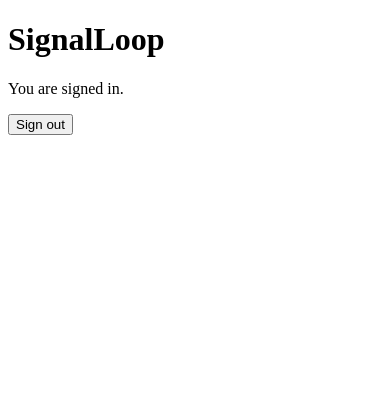
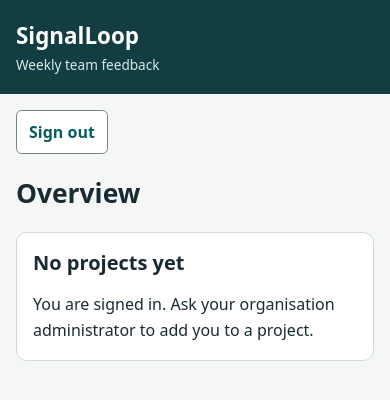
Before and after one commit to alanlima/signal-loop, a Django app: page /app/ in a window 390 px wide. Shown: the top 400 px of the page. Run offline with Django 5.2, Linux system fonts and the light colour scheme; the visitor is signed in with stand-in values (Sample User, id 1); parts of the project's set-up code (start-up, migrations or seed data) failed here and were passed over.

Commit message:
Build responsive scoped shell pending HTMX runtime approval for #11

```diff
--- /dev/null
+++ b/signal_loop/accounts/static/accounts/shell.css
@@ -0,0 +1,33 @@
+:root { color-scheme: light; font-family: system-ui, sans-serif; color: #192b32; background: #f4f7f6; }
+* { box-sizing: border-box; }
+body { margin: 0; overflow-wrap: anywhere; }
+a { color: #075c60; }
+.brand { padding: 1.25rem max(1rem, calc((100% - 64rem) / 2)); background: #123e43; color: white; font-size: 1.4rem; font-weight: 750; }
+.brand span { display: block; font-size: .85rem; font-weight: 400; margin-top: .25rem; color: #d7e9e6; }
+#application-shell, main.login { max-width: 64rem; margin: auto; padding: 1rem; }
+.toolbar { display: flex; justify-content: space-between; align-items: end; gap: 1rem; flex-wrap: wrap; }
+.project-picker { display: flex; align-items: end; gap: .5rem; flex-wrap: wrap; flex: 1; min-width: 0; }
+.project-picker label { flex-basis: 100%; }
+label { display: block; font-weight: 650; margin-bottom: .25rem; }
+select, input, button { font: inherit; min-height: 2.75rem; max-width: 100%; border: 1px solid #73878a; border-radius: .35rem; padding: .55rem .75rem; }
+select { width: min(100%, 22rem); min-width: 0; background: white; }
+input { width: 100%; background: white; }
+button { background: #075c60; color: white; cursor: pointer; font-weight: 650; }
+button.secondary { color: #075c60; background: white; }
+nav { display: flex; gap: .5rem; flex-wrap: wrap; margin: 1.5rem 0; }
+nav a { display: inline-flex; align-items: center; min-height: 2.75rem; padding: .6rem .8rem; border-radius: .35rem; text-decoration: none; }
+nav a[aria-current] { background: #d6e8e3; color: #123e43; font-weight: 750; }
+nav a:hover { text-decoration: underline; }
+main { min-width: 0; }
+h1 { font-size: clamp(1.65rem, 5vw, 2.25rem); line-height: 1.15; margin: 1.5rem 0; }
+h2 { font-size: 1.25rem; margin: 0 0 .7rem; }
+p { line-height: 1.6; max-width: 65ch; }
+.empty-state { border: 1px solid #cfdbd8; background: white; border-radius: .65rem; padding: clamp(1rem, 4vw, 2rem); }
+.empty-state p { margin-bottom: 0; }
+.eyebrow { font-weight: 650; color: #426167; }
+main.login { max-width: 30rem; }
+.errorlist, [role=alert] { color: #942329; }
+:focus-visible { outline: 3px solid #ad5200; outline-offset: 3px; }
+.skip-link { position: absolute; top: -10rem; left: 1rem; background: white; padding: .75rem; z-index: 10; }
+.skip-link:focus { top: .5rem; }
+@media (max-width: 400px) { .project-picker { flex-basis: 100%; } .project-picker select { width: 100%; } nav a { flex: 1 1 auto; } }
--- /dev/null
+++ b/signal_loop/accounts/templates/accounts/base.html
@@ -0,0 +1,15 @@
+{% load static %}
+<!doctype html>
+<html lang="en">
+  <head>
+    <meta charset="utf-8">
+    <meta name="viewport" content="width=device-width, initial-scale=1">
+    <title>{{ page_title|default:"Sign in" }} | SignalLoop</title>
+    <link rel="stylesheet" href="{% static 'accounts/shell.css' %}">
+  </head>
+  <body>
+    <a class="skip-link" href="#main-content">Skip to content</a>
+    <header class="brand">SignalLoop <span>Weekly team feedback</span></header>
+    {% block content %}{% endblock %}
+  </body>
+</html>
--- a/signal_loop/accounts/templates/accounts/entry.html
+++ b/signal_loop/accounts/templates/accounts/entry.html
@@ -1,14 +1,2 @@
-<!doctype html>
-<html lang="en">
-  <head><meta charset="utf-8"><meta name="viewport" content="width=device-width, initial-scale=1"><title>SignalLoop</title></head>
-  <body>
-    <main>
-      <h1>SignalLoop</h1>
-      <p>You are signed in.</p>
-      <form method="post" action="{% url 'logout' %}">
-        {% csrf_token %}
-        <button type="submit">Sign out</button>
-      </form>
-    </main>
-  </body>
-</html>
+{% extends "accounts/base.html" %}
+{% block content %}{% include "accounts/shell_panel.html" %}{% endblock %}
--- /dev/null
+++ b/signal_loop/accounts/templates/accounts/shell_panel.html
@@ -0,0 +1,37 @@
+<div id="application-shell">
+  <div class="toolbar">
+    {% if projects %}
+    <form method="get" action="{% url 'application_entry' %}" class="project-picker"
+          hx-get="{% url 'application_entry' %}" hx-target="#application-shell" hx-swap="outerHTML" hx-push-url="true">
+      <label for="project">Project</label>
+      <select id="project" name="project">
+        {% for project in projects %}<option value="{{ project.pk }}"{% if project.pk == selected_project.pk %} selected{% endif %}>{{ project.name }}</option>{% endfor %}
+      </select>
+      <button type="submit">Switch project</button>
+    </form>
+    {% endif %}
+    <form method="post" action="{% url 'logout' %}">{% csrf_token %}<button class="secondary" type="submit">Sign out</button></form>
+  </div>
+  {% if navigation %}
+  <nav aria-label="Project navigation">
+    {% for item in navigation %}<a href="{{ item.url }}" hx-get="{{ item.url }}" hx-target="#application-shell" hx-swap="outerHTML" hx-push-url="true"{% if item.current %} aria-current="page"{% endif %}>{{ item.label }}</a>{% endfor %}
+  </nav>
+  {% endif %}
+  <main id="main-content" tabindex="-1">
+    <h1>{{ page_title }}</h1>
+    <div id="status-message" role="status" aria-live="polite"></div>
+    <div id="form-errors" role="alert" aria-live="assertive"></div>
+    {% if not projects %}
+      <div class="empty-state"><h2>No projects yet</h2><p>You are signed in. Ask your organisation administrator to add you to a project.</p></div>
+    {% elif destination == 'application_entry' %}
+      <p class="eyebrow">{{ selected_project.name }}</p>
+      <div class="empty-state"><h2>Your weekly workspace</h2><p>You are signed in. Choose Current check-in or Team reports to see what is available for this project.</p></div>
+    {% elif destination == 'current_check_in' %}
+      <div class="empty-state"><h2>Check-in coming soon</h2><p>The weekly check-in is not available yet.</p></div>
+    {% elif destination == 'team_reports' %}
+      <div class="empty-state"><h2>No team reports yet</h2><p>Published team summaries will appear here when reporting is available.</p></div>
+    {% elif destination == 'manager_reports' %}
+      <div class="empty-state"><h2>No manager reports yet</h2><p>Manager reports will appear here when reporting is available.</p></div>
+    {% endif %}
+  </main>
+</div>
--- a/signal_loop/accounts/views.py
+++ b/signal_loop/accounts/views.py
@@ -1,6 +1,6 @@
 from django.contrib.auth.decorators import login_required
 from django.contrib.auth.views import LoginView, LogoutView
-from django.shortcuts import render
+from signal_loop.navigation import render_shell
 
 
 class SignInView(LoginView):
@@ -27,4 +27,9 @@ class SignOutView(LogoutView):
 
 @login_required
 def application_entry(request):
-    return render(request, "accounts/entry.html")
+    return render_shell(request)
+
+
+@login_required
+def shell_destination(request, destination):
+    return render_shell(request, destination)
--- /dev/null
+++ b/signal_loop/navigation.py
@@ -0,0 +1,54 @@
+from django.http import HttpResponse
+from django.shortcuts import render
+from django.urls import reverse
+from django.utils.cache import patch_vary_headers
+
+from signal_loop.authorization.permissions import Permission, has_permission
+from signal_loop.membership.models import Project
+
+
+DESTINATIONS = (
+    ("application_entry", "Overview", Permission.READ_TEAM_REPORT),
+    ("current_check_in", "Current check-in", Permission.CURRENT_CHECK_IN),
+    ("team_reports", "Team reports", Permission.READ_TEAM_REPORT),
+    ("manager_reports", "Manager reports", Permission.READ_MANAGER_REPORT),
+)
+
+
+def render_shell(request, destination="application_entry"):
+    candidates = Project.objects.filter(
+        memberships__organisation_membership__user=request.user,
+    ).select_related("organisation").distinct().order_by("name", "pk")
+    projects = [project for project in candidates if has_permission(
+        request.user, Permission.READ_TEAM_REPORT,
+        organisation_id=project.organisation_id, project_id=project.pk,
+    )]
+    selected = projects[0] if projects else None
+    if "project" in request.GET:
+        values = request.GET.getlist("project")
+        value = values[0]
+        if len(values) != 1 or not value.isascii() or not value.isdecimal():
+            return HttpResponse("Not found.", status=404, content_type="text/plain")
+        selected = next((project for project in projects if str(project.pk) == value), None)
+        if selected is None:
+            return HttpResponse("Not found.", status=404, content_type="text/plain")
+    navigation = []
+    title = "Overview"
+    for name, label, permission in DESTINATIONS:
+        permitted = selected is not None and has_permission(
+            request.user, permission, organisation_id=selected.organisation_id, project_id=selected.pk,
+        )
+        if name == destination:
+            title = label
+            if not permitted and name != "application_entry":
+                return HttpResponse("Not found.", status=404, content_type="text/plain")
+        if permitted:
+            navigation.append({"url": f"{reverse(name)}?project={selected.pk}",
+                               "label": label, "current": name == destination})
+    context = {"projects": projects, "selected_project": selected, "navigation": navigation,
+               "page_title": title, "destination": destination}
+    template = "accounts/shell_panel.html" if request.headers.get("HX-Request") == "true" else "accounts/entry.html"
+    response = render(request, template, context)
+    patch_vary_headers(response, ["HX-Request"])
+    response["Cache-Control"] = "private, no-store"
+    return response
--- a/signal_loop/urls.py
+++ b/signal_loop/urls.py
@@ -1,6 +1,6 @@
 from django.urls import path
 
-from signal_loop.accounts.views import SignInView, SignOutView, application_entry
+from signal_loop.accounts.views import SignInView, SignOutView, application_entry, shell_destination
 from signal_loop.membership.admin import site as organisation_admin
 from signal_loop.views import home
 
@@ -9,5 +9,8 @@ urlpatterns = [
     path("accounts/login/", SignInView.as_view(), name="login"),
     path("accounts/logout/", SignOutView.as_view(), name="logout"),
     path("app/", application_entry, name="application_entry"),
+    path("app/check-in/", shell_destination, {"destination": "current_check_in"}, name="current_check_in"),
+    path("app/team-reports/", shell_destination, {"destination": "team_reports"}, name="team_reports"),
+    path("app/manager-reports/", shell_destination, {"destination": "manager_reports"}, name="manager_reports"),
     path("admin/", organisation_admin.urls),
 ]
```
Also changed, not shown: signal_loop/accounts/templates/accounts/login.html (+7 -9 lines), signal_loop/accounts/tests/test_shell.py (added, +84 -0 lines).
